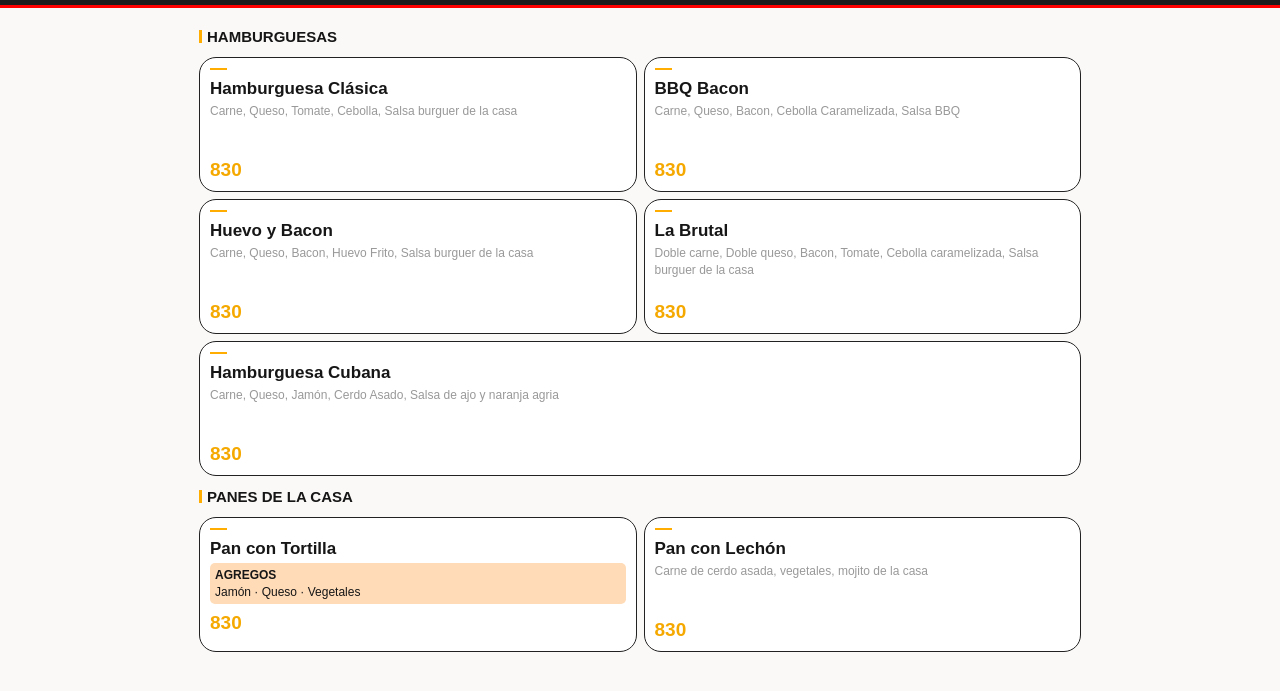
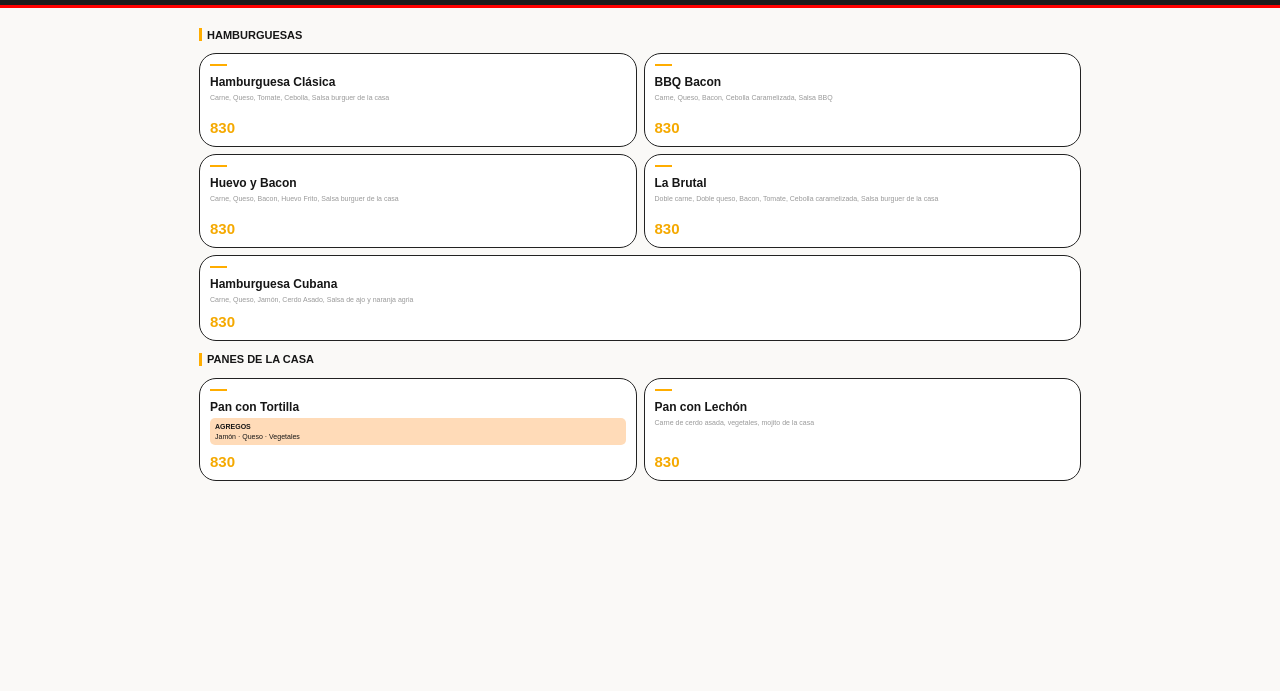
Before and after one commit to ejardiel/menu-boca2, a plain HTML site: page index.html in a window 1280 px wide. Shown: the part 83-774 px from the top of the page. Drawn offline with Linux system fonts and the light colour scheme.

Commit message:
Update index.html

```diff
--- a/index.html
+++ b/index.html
@@ -125,13 +125,15 @@
       margin-bottom: 3px;
     }
 
-    @media (min-width: 700px) {
-      .product h2 { font-size: 17px; }
-      .description, .tag { font-size: 12px; }
-      .price { font-size: 19px; }
-      .category { font-size: 15px; }
-      .product { min-height: 135px; }
-    }
+  @media (max-width: 699px) {
+      .grid {
+          grid-template-columns: 1fr;
+      }
+
+      .product {
+          width: 100%;
+      }
+  }
   </style>
 </head>
 <body>
```
